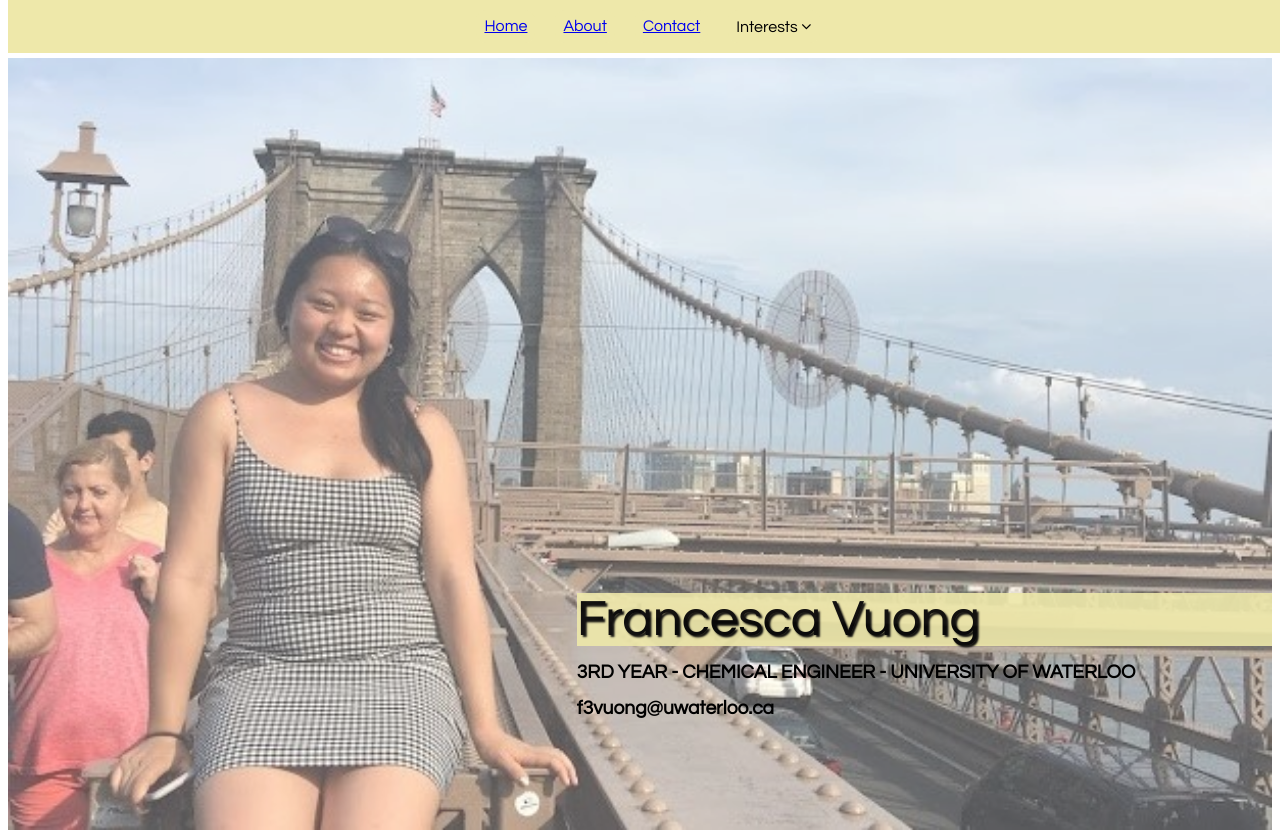
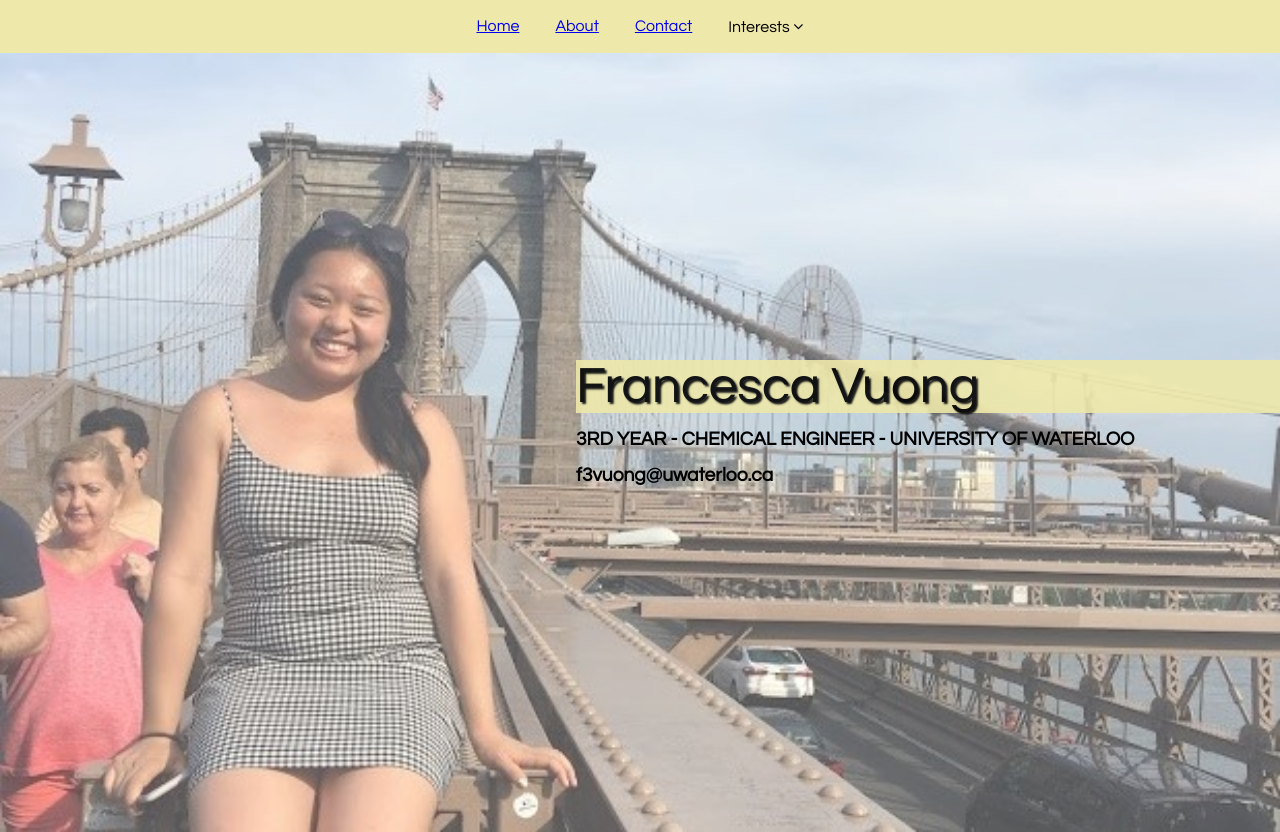
Before and after one commit to f3vuong/f3vuong.github.io, a plain HTML site: page index.html in a window 1280 px wide. Shown: the top 832 px of the page. Drawn offline with Linux system fonts and the light colour scheme.

Commit message:
fixed position of name on index page to be relative to page size

```diff
--- a/index.html
+++ b/index.html
@@ -31,11 +31,15 @@
 
              <!--<img style= " background-color:lavenderblush; padding:50px; width:20%; float:left;" src="fran-headshot.png">
              -->
-            <img id="ny3" src="ny3.jpg">
-            <div id="name"> Francesca Vuong</div>
-            <div id="education"><h2>3RD YEAR - CHEMICAL ENGINEER - UNIVERSITY OF WATERLOO</h2></div>
-            <div id="education"><h2>f3vuong@uwaterloo.ca</h2></div>
-            <div class="para">
+            <div style="position:relative;">
+                <img id="ny3" src="ny3.jpg">
+                <div style="position:absolute; bottom:40%; right:0; width:100%;">
+                    <div id="name"> Francesca Vuong</div>
+                    <div id="education"><h2>3RD YEAR - CHEMICAL ENGINEER - UNIVERSITY OF WATERLOO</h2></div>
+                    <div id="education"><h2>f3vuong@uwaterloo.ca</h2></div>
+                </div>
+            </div>
+                <div class="para">
                 <P>Highly interpersonal creative chemical engineering student who is adaptive and open to new experiences. Effective communication and team management from being a student leader for 4+ years. Quick, independent learner and worker making sure projects are completed on time at it’s best quality by constantly being proactive. </P>
             </div>
             <hr/>
--- a/style.css
+++ b/style.css
@@ -1,6 +1,6 @@
 body{
     font-family:"Century Gothic", CenturyGothic, AppleGothic, sans-serif;
-
+    margin: 0;
 
 }
 /* navigation bar */
@@ -91,9 +91,7 @@ a:visited, a:hover, a:focus {
 
 #name {
     color:black;
-    font-family:"Century Gothic", CenturyGothic, AppleGothic, sans-serif;
     position: relative;
-    bottom: 300px;
     font-size: 4vw;
     margin-top: 60px;
     margin-left: 45%;
@@ -106,9 +104,7 @@ a:visited, a:hover, a:focus {
 
 #education {
     color:black;
-    font-family:"Century Gothic", CenturyGothic, AppleGothic, sans-serif;
     position: relative;
-    bottom: 300px;
     font-size: 1vw;
     margin-left: 45%;
     z-index:-1;
@@ -118,10 +114,8 @@ a:visited, a:hover, a:focus {
 .para {
     align-content: center;
     text-align: center;
-    padding-left: 15%;
-    padding-right: 15%;
+    padding: 8% 15% 8% 15%;
     position: relative;
-    bottom:55px;
     font-family:"Century Gothic", CenturyGothic, AppleGothic, sans-serif;
     font-size: 2.0vw;
     z-index: -1;
```
